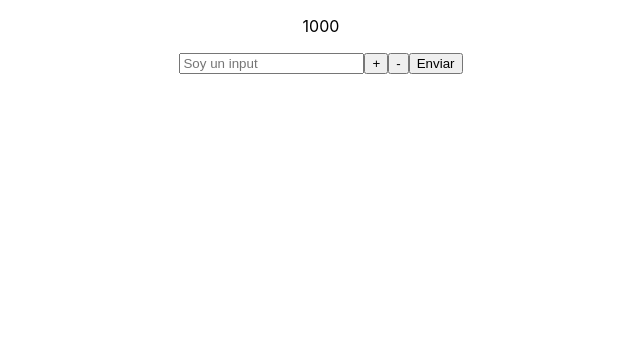
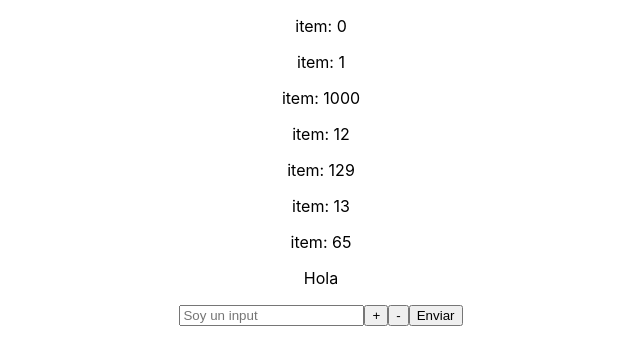
Before and after one commit to JavierGMo/todo-project-one, a React (Create React App) app: page / in a window 1280 px wide. Shown: the top 364 px of the page, without its empty margins (319-959 px from the left). Built offline with nearby package versions, Linux system fonts and the light colour scheme.

Commit message:
use memo

```diff
--- a/src/App.js
+++ b/src/App.js
@@ -1,12 +1,24 @@
-import { useEffect, useState, useRef, useCallback } from 'react';
+import { useEffect, useState, useRef, useCallback, useMemo } from 'react';
+import { GreenText } from './components/Texts/GreenText'
 import './App.css';
 
+function HolaNombre(name){
+  return `Hola ${name}`;
+}
 
+function sort(numero) {
+  const arr = [12, 129, 1, 0, 65, 13];
+  arr.push(numero);
+  const sortArr = arr.sort();
+  return sortArr;
+}
 
 function App() {
   console.log("APP hola");
+  const [name, setName] = useState("Javier");
   const [count, setCount] = useState(1000);
   const fisrtRef = useRef();
+  const valueMemo = useMemo(()=>sort(count), [count]);
   /*const handleUseCallback = useCallback(()=>{
     sortAnything(count);
   }, [count]);*/
@@ -23,7 +35,16 @@ function App() {
   }, [count]);*/
   return (
     <div className="App">
-      <p>{ count }</p>
+      {/* <p>{ count }</p> */}
+      {/* <p>Mensaje: { valueMemo }</p> */}
+      <div>
+        {
+          valueMemo.map((item, index)=>(
+            <p key={index} >item: {item}</p>
+          ))
+        }
+        <p>Hola</p>
+      </div>
       <input ref={fisrtRef} placeholder="Soy un input" />
       <button
         onClick={handleAddNumber}
```
